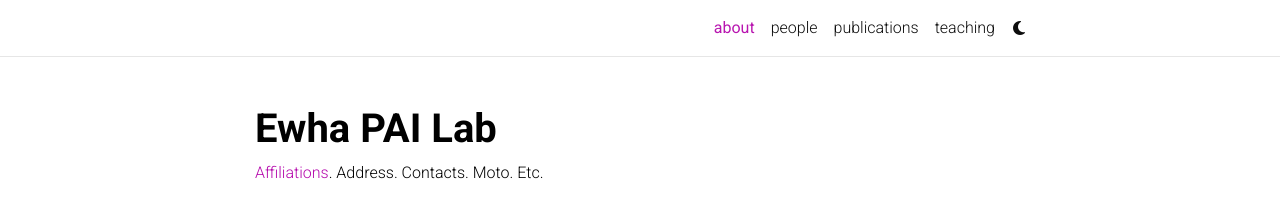
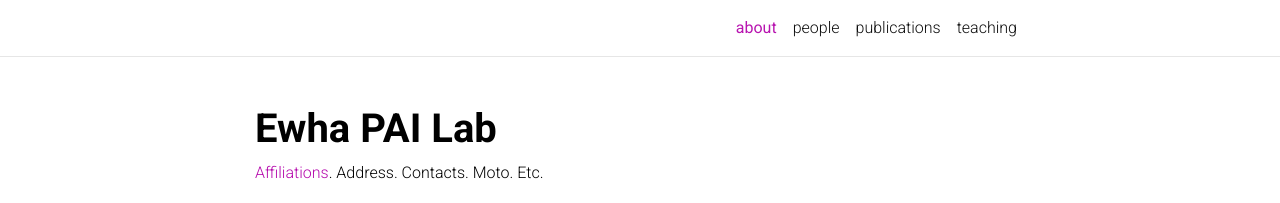
Before and after one commit to ewha-pai/ewha-pai.github.io, a Jekyll site: the page built from _pages/about.md, in a window 1280 px wide. Shown: the top 203 px of the page. Built offline with Jekyll 4.4.1, drawn with Linux system fonts in a browser that asks for light colours; emoji names are drawn with the system emoji font; comment, search, counter and statistics services are not loaded; a style sheet for code colours, icons or effects is not loaded.

Commit message:
Add ewha icon

```diff
--- a/_config.yml
+++ b/_config.yml
@@ -17,7 +17,7 @@
 keywords: jekyll, jekyll-theme, academic-website, portfolio-website  # add your own keywords or leave empty
 
 lang: en # the language of your site (for example: en, fr, cn, ru, etc.)
-icon: ⚛️  # the emoji used as the favicon (alternatively, provide image name in /assets/img/)
+icon: ewha.png # the emoji used as the favicon (alternatively, provide image name in /assets/img/)
 
 url: https://ewha-pai.github.io # the base hostname & protocol for your site
 baseurl: # the subpath of your site, e.g. /blog/
@@ -371,7 +371,7 @@
 enable_math:                true   # enables math typesetting (uses MathJax)
 enable_tooltips:            false  # enables automatic tooltip links generated
                                    # for each section titles on pages and posts
-enable_darkmode:            true   # enables switching between light/dark modes
+enable_darkmode:            false   # enables switching between light/dark modes
 enable_navbar_social:       false  # enables displaying social links in the
                                    # navbar on the about page
 enable_project_categories:  true   # enables categorization of projects into
```
Also changed, not shown: _pages/publications.md (+1 -1 lines), assets/img/ewha.png (added).
